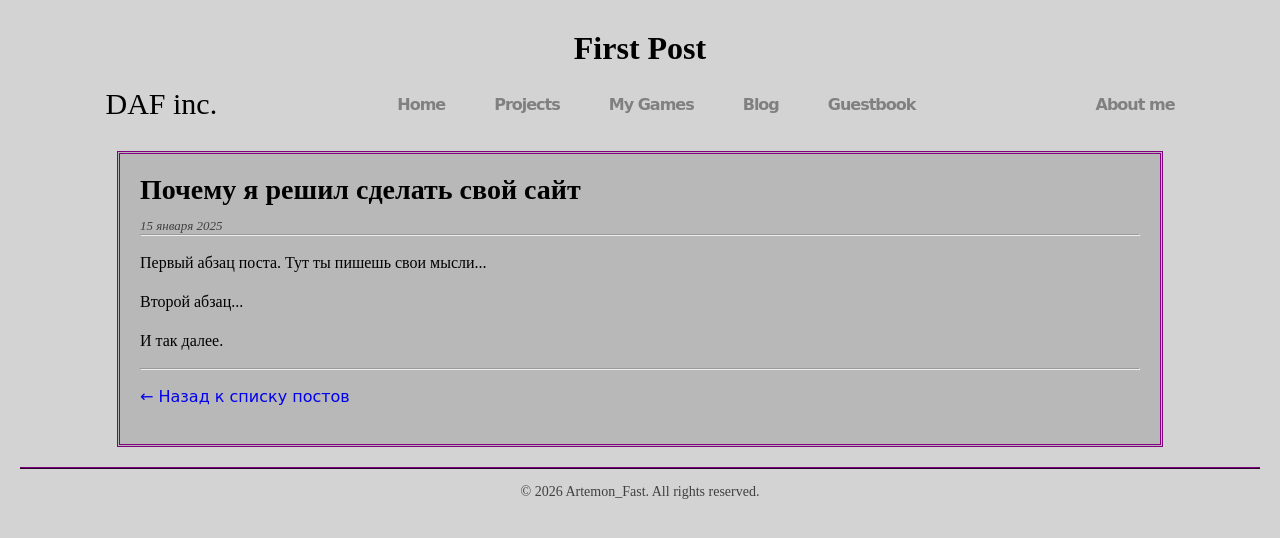
After one commit to ArtemonFast/WebSite, a PHP site: page /blog/posts/first-post.php in a window 1280 px wide. The commit adds this page. Shown: the top 538 px of the page. Run offline with PHP 8.4, Linux system fonts and the light colour scheme.

Commit message:
Added blog + php

```diff
--- a/blog/blog.css
+++ b/blog/blog.css
@@ -1,10 +1,65 @@
 body {
   margin: 0;
   padding: 0;
-  background-color: lightgray;
-  background-size: cover;
+  background-color: #d3d3d3;
 }
 
-.text {
-  font-family: "Comic Sans MC", sans-serif;
+.posts {
+  max-width: 800px;
+  margin: 0 auto;
+  padding: 20px;
 }
+
+.post {
+  margin-bottom: 20px;
+  background-color: #b8b8b8;         /* серый, как старые сайты */
+  border: 3px double #800080;        /* двойная фиолетовая рамка */
+  padding: 15px;
+}
+
+.post__link {
+  color: #000080;                    /* классический тёмно-синий */
+  font-family: "Times New Roman", serif;
+}
+
+.post__title {
+  font-size: 22px;
+  margin-bottom: 10px;
+  text-decoration: underline;        /* как ссылка в 90-х */
+}
+
+.post__desc {
+  color: #333;
+  margin-bottom: 10px;
+}
+
+.post__date {
+  color: #414040;
+  font-size: 13px;
+  font-style: italic;
+}
+
+.post-full {
+  max-width: 1000px;
+  margin: 0 auto;
+  padding: 20px;
+  background-color: #b8b8b8;
+  border: 3px double #800080;
+  font-family: "Times New Roman", serif;
+}
+
+.post-full__title {
+  font-size: 28px;
+  margin-bottom: 10px;
+}
+
+.post-full__date {
+  color: #414040;
+  font-size: 13px;
+  font-style: italic;
+}
+
+.post-full p {
+  margin: 15px 0;
+  line-height: 1.5;    /* в 90-х такого не было, но читать приятнее */
+}
--- /dev/null
+++ b/blog/posts/first-post.php
@@ -0,0 +1,53 @@
+<!DOCTYPE html>
+<html lang="en">
+<head>
+    <meta charset="UTF-8">
+    <meta name="viewport" content="width=device-width, initial-scale=1.0">
+    <title>DAF inc. - Blog</title>
+    <link rel="stylesheet" href="../../style.css">
+    <link rel="stylesheet" href="../blog.css">
+    <link rel="shortcut icon" href="../../Assets/images/icon.jpg" type="image/x-icon">
+</head>
+<body>
+  <header class="head">
+    <h1 class="headline">First Post</h1>
+   <div class="head__container">
+     <nav class="head__nav">
+       <p style="font-size: 30px"> DAF inc. </p>
+       <ul class="head__list">
+         <li>
+           <a class="head__list-link" href="../../index.php">Home</a>
+         </li>
+         <li>
+           <a class="head__list-link" href="/">Projects</a>
+         </li>
+         <li>
+           <a class="head__list-link" href="/">My Games</a>
+         </li>
+         <li>
+           <a class="head__list-link" href="../index.php">Blog</a>
+         </li>
+         <li>
+           <a class="head__list-link" href="/">Guestbook</a>
+         </li>
+       </ul>
+           <a class="head__list-link" href="/">About me</a>
+     </nav>
+   </div>
+  </header>
+  <main>
+  <article class="post-full">
+    <h1 class="post-full__title">Почему я решил сделать свой сайт</h1>
+    <time class="post-full__date" datetime="2025-01-15">15 января 2025</time>
+    <hr>
+    <p>Первый абзац поста. Тут ты пишешь свои мысли...</p>
+    <p>Второй абзац...</p>
+    <p>И так далее.</p>
+    <hr>
+    <p><a href="../index.php">← Назад к списку постов</a></p>
+  </article>
+</main>
+<?php include $_SERVER['DOCUMENT_ROOT'] . '/includes/footer.php'; ?>
+</footer>
+</body>
+</html>
--- /dev/null
+++ b/includes/footer.php
@@ -0,0 +1,4 @@
+<footer class="foot">
+<hr>
+<p class="foot__copy">© 2026 Artemon_Fast. All rights reserved.</p>
+</footer>
--- a/style.css
+++ b/style.css
@@ -1,6 +1,6 @@
 :root {
-  --dark: black;
-  --gray: gray;
+  --text-active black;
+  --text-muted: gray;
   --purple: purple;
 }
 
@@ -38,7 +38,7 @@ body {
   font-size: 16px;
   /*letter-spacing: -0.47;*/
   letter-spacing: -1px;
-  color: var(--gray);
+  color: var(--text-muted);
   text-decoration: none;
 }
 
@@ -48,20 +48,45 @@ ul {
 
 a {
   text-decoration: none;
-  font-family: "Comic Sans MC", sans-serif;
+  font-family: "Comic Sans MS", sans-serif;
 }
 
 .head__list-link.active {
-  color: var(--dark);
+  color: var(--text-active);
   border-bottom: 2px solid var(--purple);
   padding-bottom: 5px;
   transition: color 0.3s;
 }
 
 .head__list-link:hover {
-  color: var(--dark);
+  color: var(--text-active);
 }
 
 .headline {
   padding-bottom: 20px;
+  text-align: center;
 }
+
+.foot {
+  text-align: center;
+  padding: 20px;
+  font-family: "Times New Roman", serif;
+  color: #404040;
+}
+
+.foot__copy {
+  font-size: 14px;
+  margin-bottom: 5px;
+}
+
+.foot__note {
+  font-size: 12px;
+  font-style: italic;
+  color: #808080;
+}
+
+.foot hr {
+  border: none;
+  border-top: 2px ridge #800080;    /* та же фиолетовая тема */
+  margin-bottom: 15px;
+}
```
Also changed, not shown: blog/index.html (deleted, +0 -42 lines), blog/index.php (added, +52 -0 lines), index.php (renamed from index.html, +9 -9 lines), Assets/images/icon.jpg (deleted), 3 other files.
